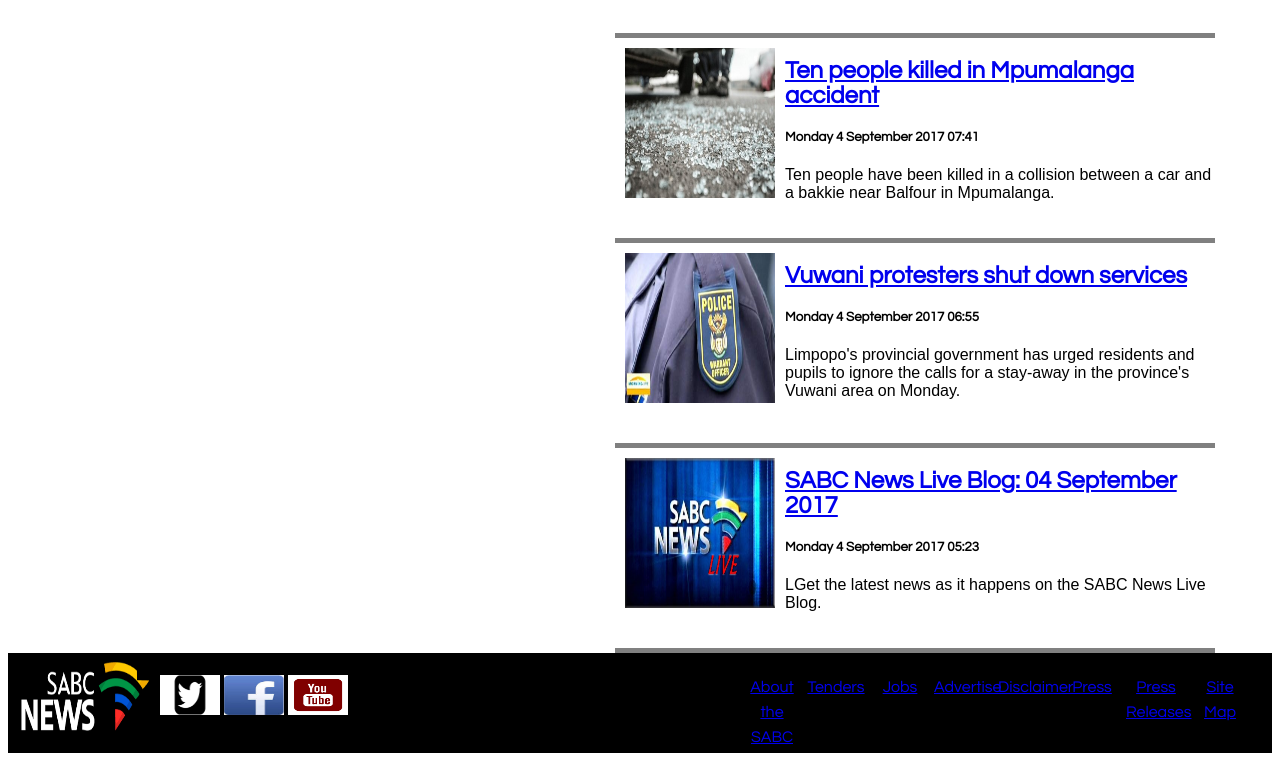
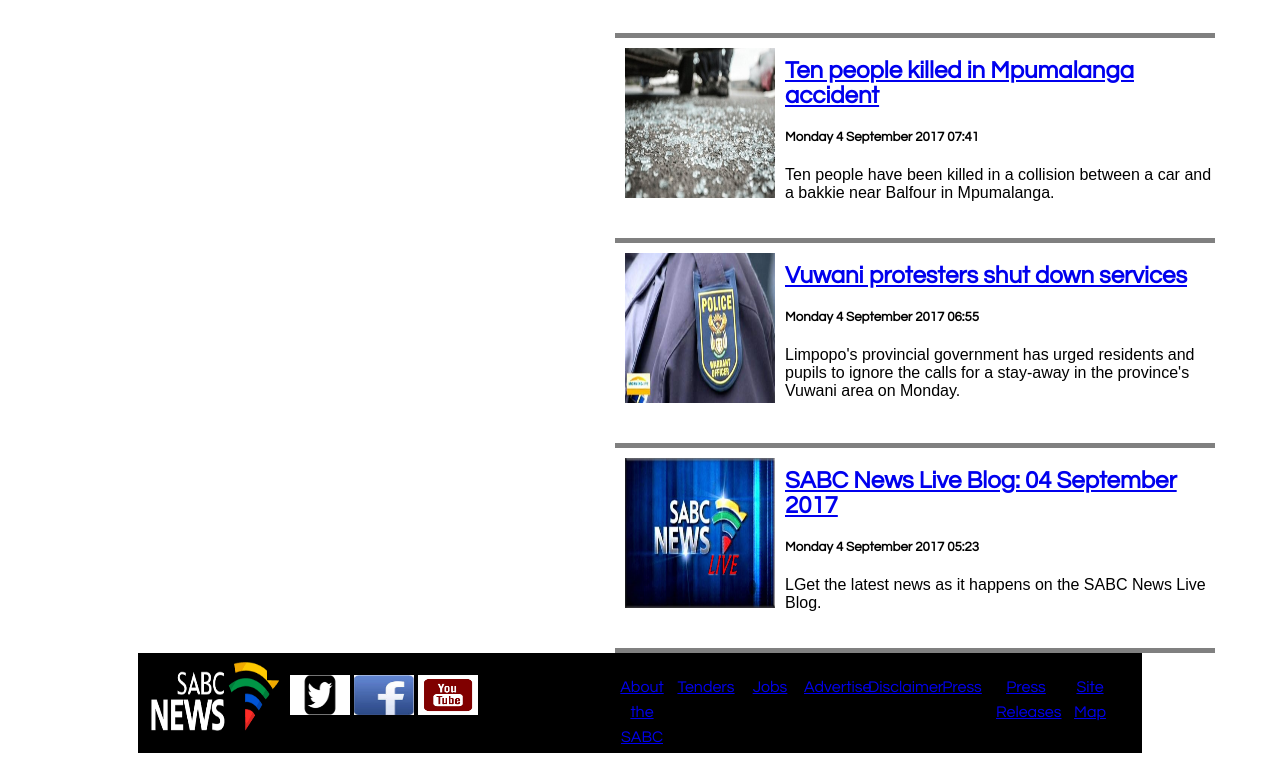
Before and after one commit to Mdazukalonwabo/SabcRemade, a plain HTML site: page Index.html in a window 1280 px wide. Shown: the part 1180-1941 px from the top of the page. Drawn offline with Linux system fonts and the light colour scheme.

Commit message:
Update SabcStyle.css

```diff
--- a/SabcStyle.css
+++ b/SabcStyle.css
@@ -81,6 +81,7 @@ footer{
   width: 1200;
   height: 100px;
   clear: both;
+  margin: 0px 130px;
 }
 /*ends*/
 
```
